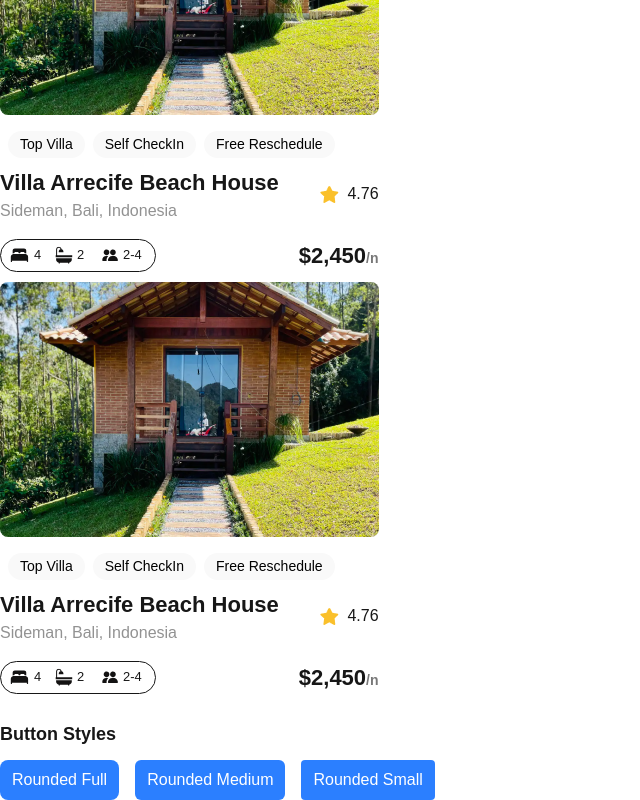
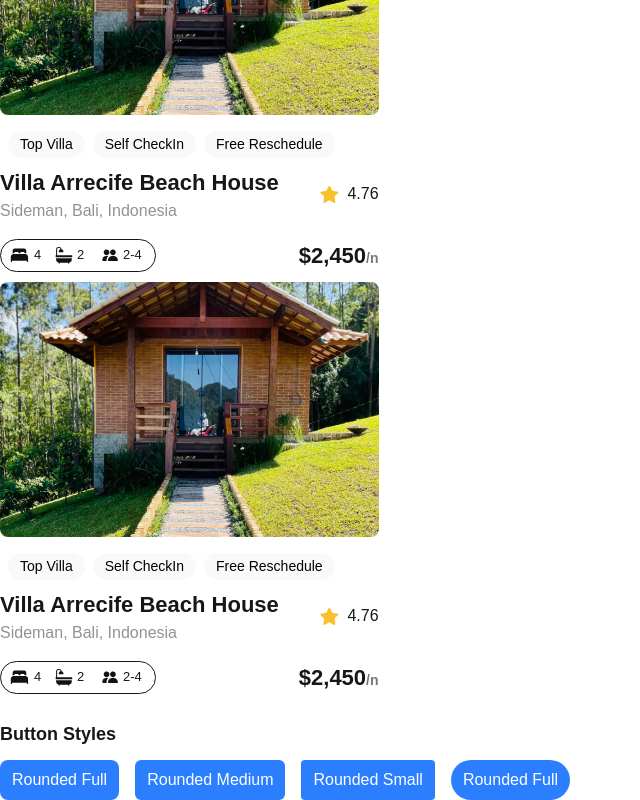
Before and after one commit to Molecule-Cloud/alx-project-0x00-setup, a Next.js app in the folder alx-project-0x00/: page /landing in a window 1280 px wide. Shown: the part 168-968 px from the top of the page, without its empty margins (0-640 px from the left). Built offline with nearby package versions, Linux system fonts and the light colour scheme.

Commit message:
Advanced Task Done

```diff
--- a/alx-project-0x00/pages/landing.tsx
+++ b/alx-project-0x00/pages/landing.tsx
@@ -13,6 +13,7 @@ const Landing: React.FC = () => {
                     <Button title="Rounded Full" styles="rounded-lg" />
                     <Button title="Rounded Medium" styles="rounded-md" />
                     <Button title="Rounded Small" styles="rounded-sm" />
+                    <Button title="Rounded Full" styles="rounded-full" />
                 </div>
 
             </div>
```
